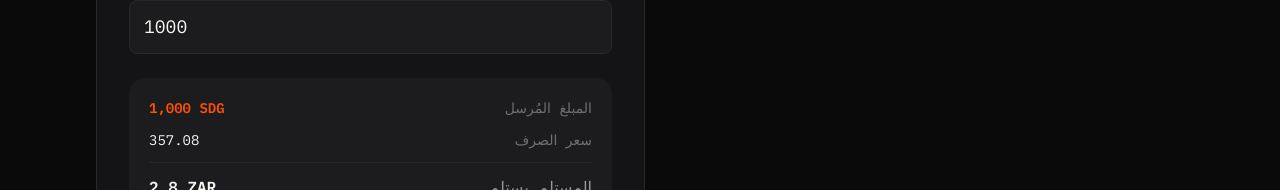
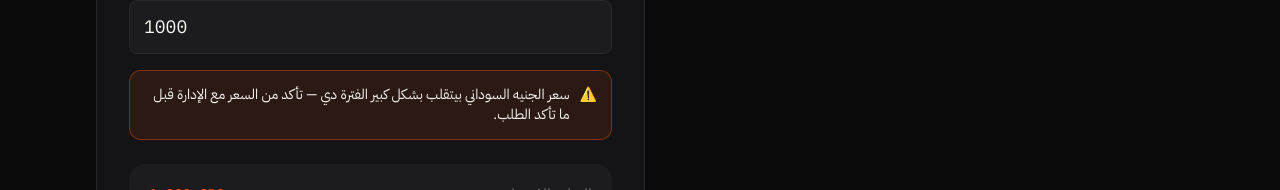
Before and after one commit to BasicAhmed/Flyrate, a Next.js app: page / in a window 1280 px wide. Shown: the part 3276-3466 px from the top of the page. Built offline with nearby package versions, Linux system fonts and the light colour scheme; no server answers; the database is empty.

Commit message:
Show a warning banner in the calculator for any SDG corridor (rate volatility — check with admin first)

```diff
--- a/components/Calculator.tsx
+++ b/components/Calculator.tsx
@@ -21,6 +21,8 @@ export default function Calculator({ rates }: { rates: RateRow[] }) {
   const fromCurrency = CURRENCIES[fromCode];
 
   const rate = rates.find((r) => r.from === fromCode && r.to === toCurrency?.code);
+
+  const involvesSudan = fromCode === "SDG" || toCurrency?.code === "SDG";
 
   const amountNum = parseFloat(amount) || 0;
 
@@ -148,6 +150,18 @@ export default function Calculator({ rates }: { rates: RateRow[] }) {
               />
             </label>
 
+            {involvesSudan && (
+              <div
+                className="mt-4 flex items-start gap-2.5 rounded-xl border border-primary/40 bg-primary/10 p-3.5 text-sm text-ink"
+                role="alert"
+              >
+                <span aria-hidden="true">⚠️</span>
+                <p>
+                  سعر الجنيه السوداني بيتقلب بشكل كبير الفترة دي — تأكد من السعر مع الإدارة قبل ما تأكد الطلب.
+                </p>
+              </div>
+            )}
+
             <div className="mt-6 space-y-3 rounded-2xl bg-surface2 p-5 font-mono text-sm">
               <div className="flex items-center justify-between" dir="ltr">
                 <span className={mode === "send" ? "text-primary font-semibold" : "text-ink"}>
```
Also changed, not shown: 1 other file (tests, documents, lock files or other folders).
